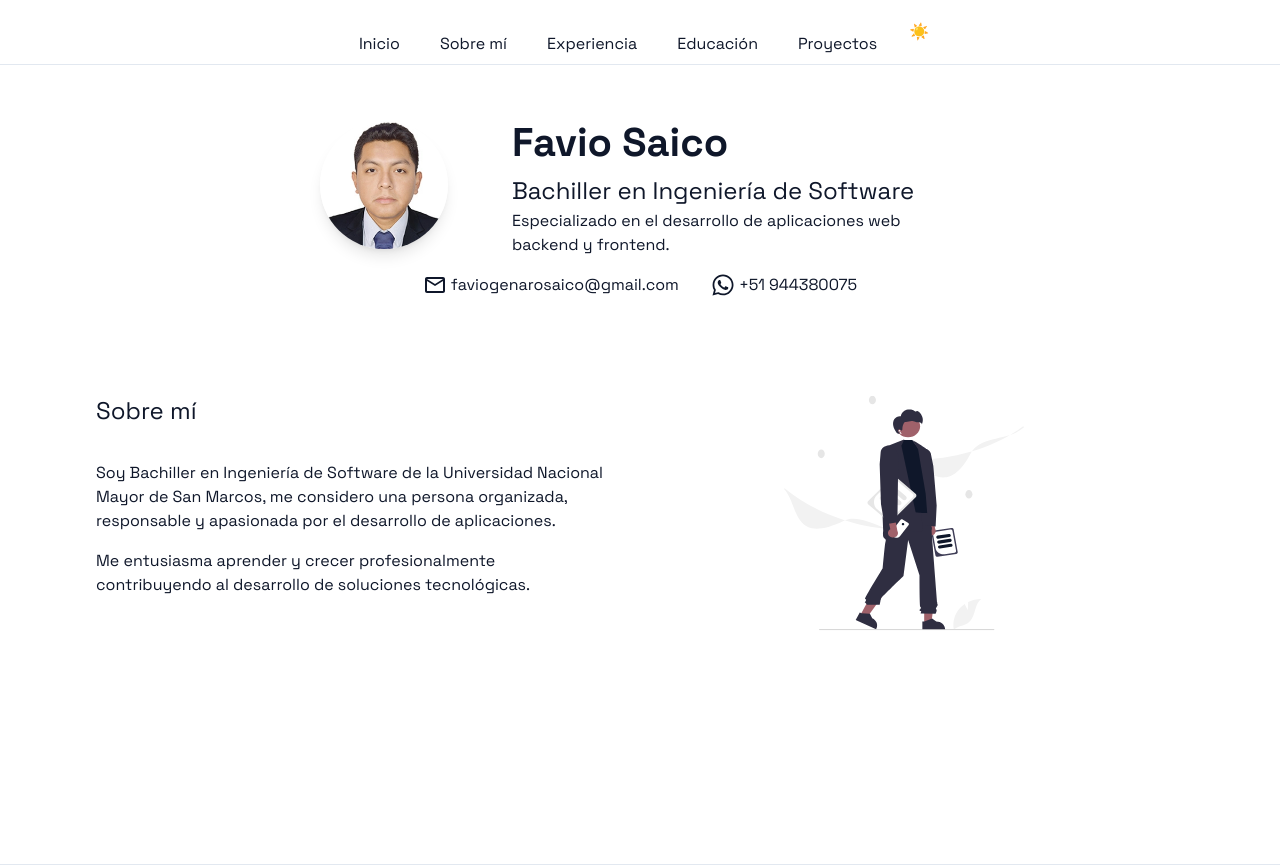
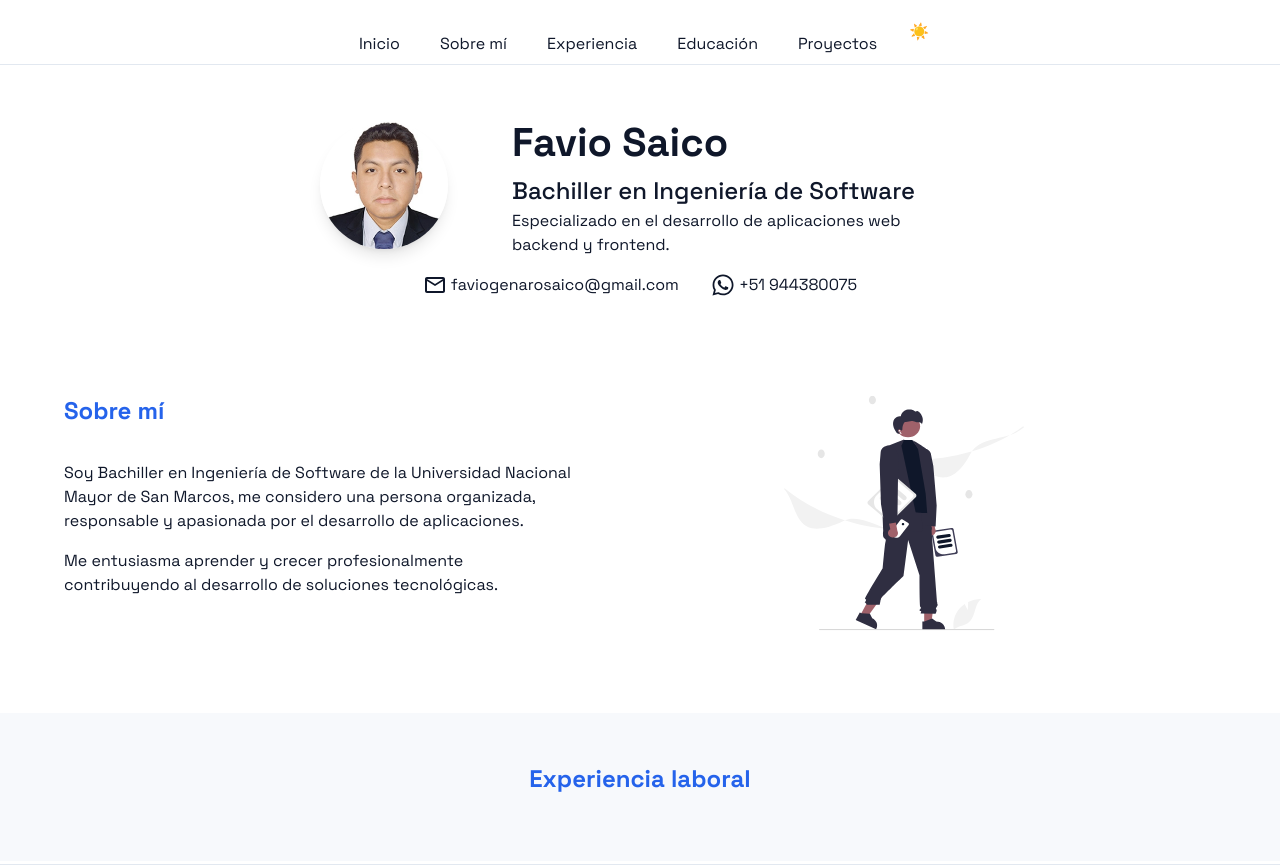
Before and after one commit to FavioGenaro/FavioGenaro.github.io, a Next.js app in the folder portfolio/: page / in a window 1280 px wide. Built offline with nearby package versions, Linux system fonts and the light colour scheme.

Commit message:
feat: Agregar SectionLayout

```diff
--- a/portfolio/src/app/globals.css
+++ b/portfolio/src/app/globals.css
@@ -10,7 +10,7 @@
   --border-color: #e2e8f0;
 
   --text-h1: 1.25rem;
-  --text-h3: 0.875rem;
+  --text-h2: 0.875rem;
   color-scheme: light;
 }
 
@@ -27,7 +27,7 @@
 @media (width >= 48rem) {
   :root {
     --text-h1: 2.5rem;
-    --text-h3: 1.5rem;
+    --text-h2: 1.5rem;
   }
 }
 
@@ -38,6 +38,18 @@
   /* --font-sans: var(--font-geist-sans); */
   --font-mono: var(--font-geist-mono);
   --font-sans: var(--font-sans);
+}
+
+@layer components {
+  .typography {
+    color: var(--color-gray-950);
+    a {
+      color: var(--color-blue-500);
+      &:hover {
+        color: var(--color-blue-800);
+      }
+    }
+  }
 }
 
 /* @media (prefers-color-scheme: dark) {
@@ -56,7 +68,6 @@ body {
 
 .text {
   color: var(--text-primary);
-  border-radius: 0.75rem;
 }
 
 .titleH1 {
@@ -64,8 +75,8 @@ body {
   font-weight: 700;
 }
 
-.titleH3 {
-  font-size: var(--text-h3);
+.titleH2 {
+  font-size: var(--text-h2);
 }
 
 .icon {
--- a/portfolio/src/app/page.tsx
+++ b/portfolio/src/app/page.tsx
@@ -1,4 +1,5 @@
 import AboutSection from "@/components/sections/AboutMe";
+import Experience from "@/components/sections/Experience";
 import HeroSection from "@/components/sections/HeroSection";
 
 export default function Home() {
@@ -6,6 +7,7 @@ export default function Home() {
     <>
       <HeroSection id="Profile"/>
       <AboutSection id="AboutMe"/>
+      <Experience id="Experience"/>
     </>
 
   );
--- /dev/null
+++ b/portfolio/src/components/atoms/Subtitle.tsx
@@ -0,0 +1,13 @@
+import React from 'react'
+
+interface SubtitleProps {
+  subtitle: string
+}
+
+const Subtitle: React.FC<SubtitleProps> = ({ subtitle }) => {
+  return (
+    <h2 className="titleH2 font-bold text-[#2563EB]">{subtitle}</h2>
+  )
+}
+
+export default Subtitle
--- a/portfolio/src/components/sections/AboutMe.tsx
+++ b/portfolio/src/components/sections/AboutMe.tsx
@@ -2,17 +2,16 @@ import React from 'react'
 import foto from "../../../public/aboutme.svg"
 import Text from '../atoms/Text'
 import Image from 'next/image'
+import Subtitle from '../atoms/Subtitle'
+import { SectionProps } from '@/types/Section'
+import SectionLayout from '../templates/SectionLayout'
 
-interface AboutProps {
-  id: string
-}
-
-const AboutSection: React.FC<AboutProps> = ({ id }) => {
+const AboutSection: React.FC<SectionProps> = ({ id }) => {
   return (
-    <section className="space-y-6 mt-24" id={id}>
-        <div className='flex gap-4'>
+    // px-4 sm:px-6 lg:px-8 py-12
+    <SectionLayout id={id} classSection="mt-24" classDiv="">
       <div className='flex flex-col gap-4 md:gap-8 max-w-lg'>
-                <h2 className='text titleH3'>Sobre mí</h2>
+          <Subtitle subtitle='Sobre mí' />
           <div className='flex flex-col gap-4'>
               <Text text='Soy Bachiller en Ingeniería de Software de la Universidad Nacional Mayor de San Marcos, me considero una persona organizada, responsable y apasionada por el desarrollo de aplicaciones.'/>
               <Text text='Me entusiasma aprender y crecer profesionalmente contribuyendo al desarrollo de soluciones tecnológicas.'/>
@@ -25,8 +24,7 @@ const AboutSection: React.FC<AboutProps> = ({ id }) => {
               className="size-40 md:size-60 min-w-40"
           />
       </div>
-        </div>
-    </section>
+    </SectionLayout>
   )
 }
 
--- /dev/null
+++ b/portfolio/src/components/sections/Experience.tsx
@@ -0,0 +1,23 @@
+import { SectionProps } from '@/types/Section'
+import React from 'react'
+import SectionLayout from '../templates/SectionLayout'
+import Subtitle from '../atoms/Subtitle'
+
+
+const Experience: React.FC<SectionProps> = ({ id }) => {
+  return (
+    // absolute
+    // <div className=''>
+    //   <section id={id}>Experiencia  </section>
+    // </div>
+    <SectionLayout id={id} classSection="mt-20 bg-[#F7F9FC] py-12" classDiv="flex-col">
+      <div className='flex justify-center'>
+          <Subtitle subtitle='Experiencia laboral' />
+      </div>
+      <div className='flex m-auto w-fit gap-8'>
+      </div>
+    </SectionLayout>
+  )
+}
+
+export default Experience
--- a/portfolio/src/components/sections/HeroSection.tsx
+++ b/portfolio/src/components/sections/HeroSection.tsx
@@ -4,6 +4,7 @@ import Text from '../atoms/Text'
 import Image from 'next/image'
 import { MdOutlineMailOutline } from 'react-icons/md'
 import { FaWhatsapp } from "react-icons/fa";
+import SectionLayout from '../templates/SectionLayout'
 
 interface HeroProps {
   id: string
@@ -11,7 +12,7 @@ interface HeroProps {
 
 const HeroSection: React.FC<HeroProps> = ({ id }) => {
   return (
-    <section className="space-y-6" id={id}>
+    <SectionLayout id={id} classSection="mt-12" classDiv="">
         <div className='flex flex-col gap-4'>
             <div className='flex gap-8 md:gap-16 w-fit m-auto items-center'>
                 <div>
@@ -23,7 +24,7 @@ const HeroSection: React.FC<HeroProps> = ({ id }) => {
                 </div>
                 <div className='max-w-md'>
                     <h1 className='text titleH1'>Favio Saico</h1>
-                    <h3 className='text titleH3'>Bachiller en Ingeniería de Software</h3>
+                    <h3 className='text titleH2 font-medium'>Bachiller en Ingeniería de Software</h3>
                     <Text text='Especializado en el desarrollo de aplicaciones web backend y frontend.'/>
                 </div>
             </div>
@@ -33,13 +34,15 @@ const HeroSection: React.FC<HeroProps> = ({ id }) => {
                     <Text text='faviogenarosaico@gmail.com'/>
                 </div>
                 <div className='flex gap-1 items-center'>
+                    <a href="https://wa.me/51944380075" className="flex gap-1">
                         <FaWhatsapp size={24} className='icon'/>
                         <Text text='+51 944380075'/>
+                    </a>
                 </div>
             </div>
         </div>
 
-    </section>
+    </SectionLayout>
   )
 }
 
--- a/portfolio/src/components/templates/MainGrid.tsx
+++ b/portfolio/src/components/templates/MainGrid.tsx
@@ -10,9 +10,8 @@ export default function MainGrid({ children }: { children: React.ReactNode }) {
     >
       <main
         className="
-          mx-auto w-full max-w-6xl
-          px-4 sm:px-6 lg:px-8
-          py-12
+          grid grid-rows-[auto_1fr]
+
         "
       >
         {children}
--- /dev/null
+++ b/portfolio/src/components/templates/SectionLayout.tsx
@@ -0,0 +1,14 @@
+import { SectionLayoutProps } from '@/types/Section'
+import React from 'react'
+
+const SectionLayout: React.FC<SectionLayoutProps> = ( { id, children, classSection, classDiv } ) => {
+  return (
+    <section className={`space-y-6 ${classSection}`} id={id}>
+        <div className={`flex gap-4 mx-auto w-full max-w-6xl justify-center ${classDiv}`}>
+            {children}
+        </div>
+    </section>
+  )
+}
+
+export default SectionLayout
--- /dev/null
+++ b/portfolio/src/types/Section.ts
@@ -0,0 +1,11 @@
+
+export interface SectionProps {
+  id: string
+}
+
+export interface SectionLayoutProps {
+  children?: React.ReactNode
+  id: string
+  classSection?: string
+  classDiv?: string
+}
```
Lines whose indentation alone changed are shown as unchanged.
